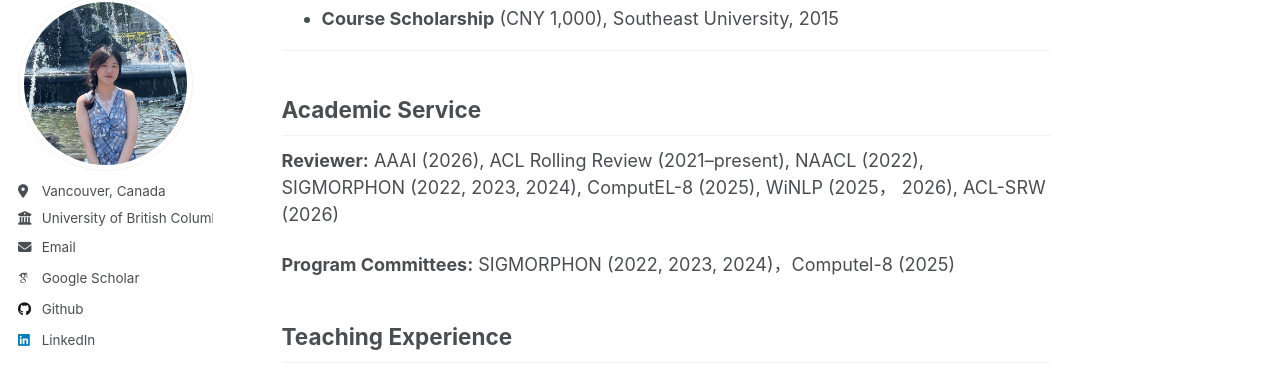
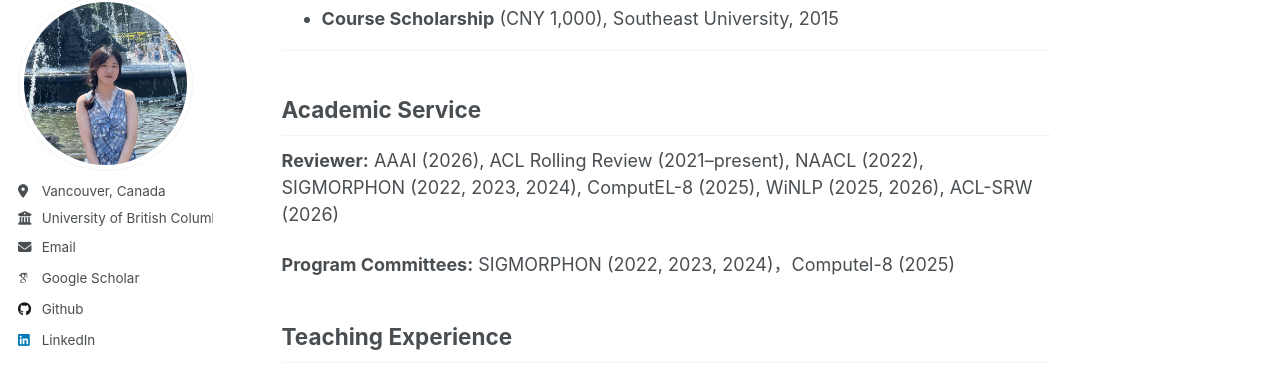
Before and after one commit to changbingY/changbingY.github.io, a Jekyll site: the page built from _pages/about.md, in a window 1280 px wide and 900 px high, scrolled down 3351 px. Shown: the part 110-479 px from the top of the window. Built offline with Jekyll 4.4.1, drawn with Linux system fonts in a browser that asks for light colours; some web fonts are replaced.

```diff
--- a/_pages/about.md
+++ b/_pages/about.md
@@ -82,7 +82,7 @@ My research is at the intersection of linguistics and AI. My work mainly focuses
 ---
 ## Academic Service
 
-**Reviewer:** AAAI (2026), ACL Rolling Review (2021–present), NAACL (2022), SIGMORPHON (2022, 2023, 2024), ComputEL-8 (2025), WiNLP (2025， 2026), ACL-SRW (2026)
+**Reviewer:** AAAI (2026), ACL Rolling Review (2021–present), NAACL (2022), SIGMORPHON (2022, 2023, 2024), ComputEL-8 (2025), WiNLP (2025, 2026), ACL-SRW (2026)
 
 **Program Committees:** SIGMORPHON (2022, 2023, 2024)，Computel-8 (2025)
 
```
